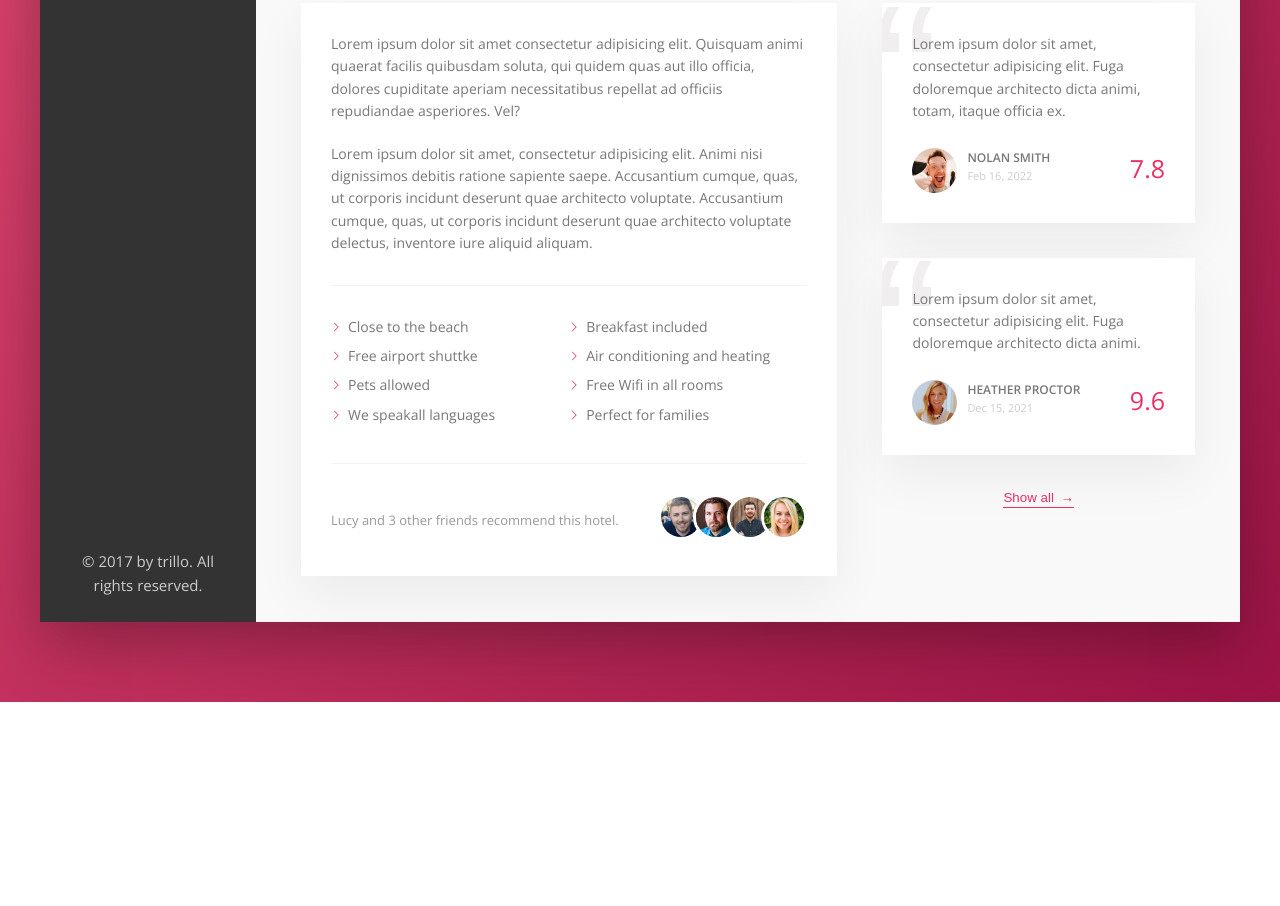
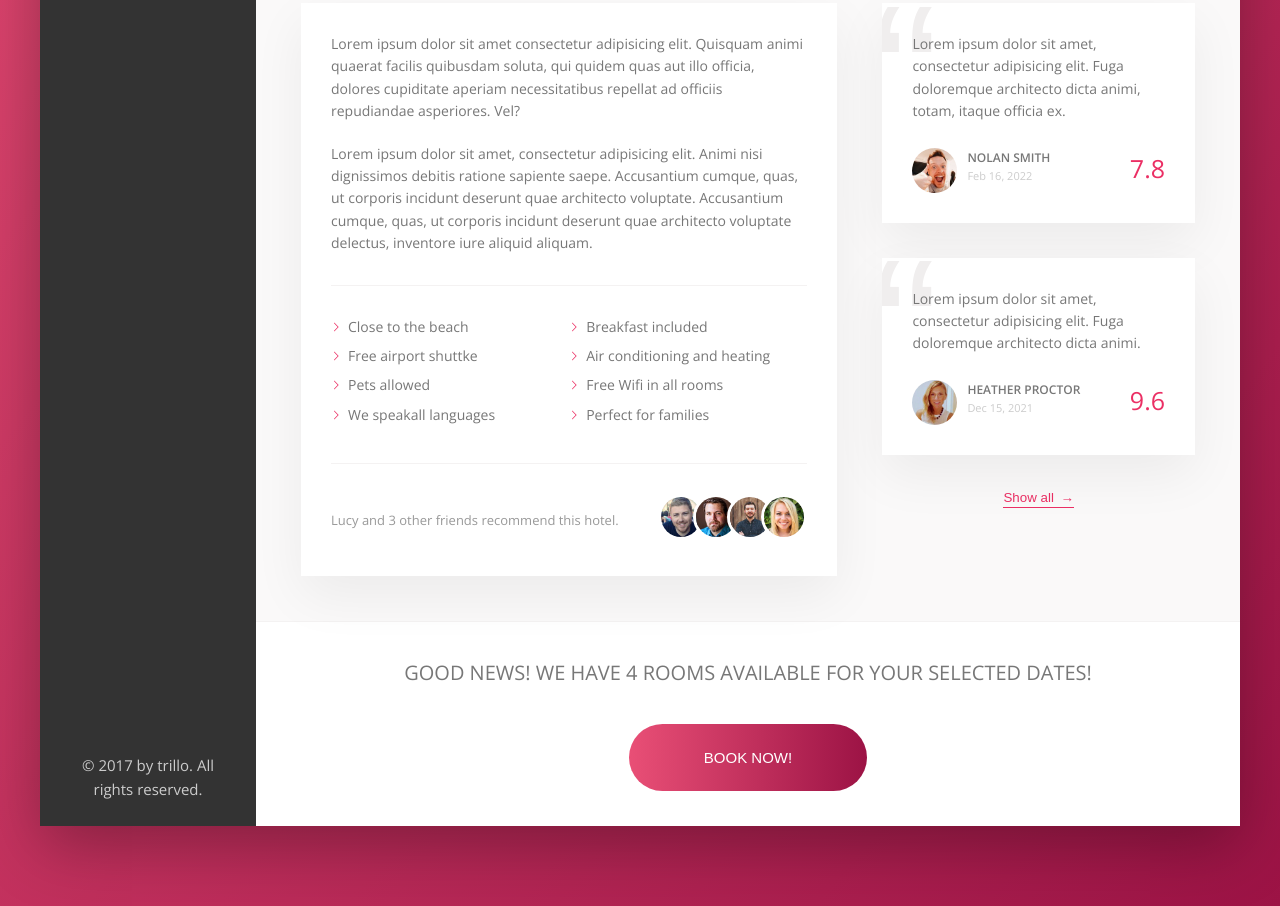
Before and after one commit to tenongene/trillo, a website: page index.html in a window 1280 px wide. Shown: the part 644-1550 px from the top of the page. Before the commit the page ends 1346 px from the top, so only its background shows below. Drawn offline with nearby package versions, Linux system fonts and the light colour scheme.

Commit message:
completion of call to action

```diff
--- a/index.html
+++ b/index.html
@@ -152,26 +152,24 @@
                      </ul>
 
                      <div class="recommend">
-                        <p class="recommend__count">
-                           Lucy and 3 other friends recommend this hotel.
-                        </p>
+                        <p class="recommend__count">Lucy and 3 other friends recommend this hotel.</p>
                         <div class="recommend__friends">
-                           <img src="img/user-3.jpg" alt="friend 1" class="recommend__photo">
-                           <img src="img/user-5.jpg" alt="friend 2" class="recommend__photo">
-                           <img src="img/user-4.jpg" alt="friend 3" class="recommend__photo">
-                           <img src="img/user-6.jpg" alt="friend 4" class="recommend__photo">
+                           <img src="img/user-3.jpg" alt="friend 1" class="recommend__photo" />
+                           <img src="img/user-5.jpg" alt="friend 2" class="recommend__photo" />
+                           <img src="img/user-4.jpg" alt="friend 3" class="recommend__photo" />
+                           <img src="img/user-6.jpg" alt="friend 4" class="recommend__photo" />
                         </div>
                      </div>
                   </div>
-
+                  <!-- //reviews -->
                   <div class="user-reviews">
-
                      <figure class="review">
                         <blockquote class="review__text">
-                           Lorem ipsum dolor sit amet, consectetur adipisicing elit. Fuga doloremque architecto dicta animi, totam, itaque officia ex.
+                           Lorem ipsum dolor sit amet, consectetur adipisicing elit. Fuga doloremque architecto dicta
+                           animi, totam, itaque officia ex.
                         </blockquote>
                         <figcaption class="review__user">
-                           <img src="img/user-1.jpg" alt="user 1" class="review__photo">
+                           <img src="img/user-1.jpg" alt="user 1" class="review__photo" />
                            <div class="review__user-box">
                               <p class="review__user-name">Nolan Smith</p>
                               <p class="review__user-date">Feb 16, 2022</p>
@@ -182,10 +180,11 @@
 
                      <figure class="review">
                         <blockquote class="review__text">
-                           Lorem ipsum dolor sit amet, consectetur adipisicing elit. Fuga doloremque architecto dicta animi.
+                           Lorem ipsum dolor sit amet, consectetur adipisicing elit. Fuga doloremque architecto dicta
+                           animi.
                         </blockquote>
                         <figcaption class="review__user">
-                           <img src="img/user-2.jpg" alt="user 1" class="review__photo">
+                           <img src="img/user-2.jpg" alt="user 1" class="review__photo" />
                            <div class="review__user-box">
                               <p class="review__user-name">Heather Proctor</p>
                               <p class="review__user-date">Dec 15, 2021</p>
@@ -195,8 +194,16 @@
                      </figure>
 
                      <button class="btn-inline">Show all <span>&rarr;</span></button>
+                  </div>
+               </div>
+               <!-- //CTA section -->
 
-                  </div>
+               <div class="cta">
+                  <h2 class="cta__book-now">Good news! We have 4 rooms available for your selected dates!</h2>
+                  <button class="btn">
+                     <span class="btn__visible">Book Now!</span>
+                     <span class="btn__invisible">Only 4 rooms left</span>
+                  </button>
                </div>
             </main>
          </div>
--- a/sass/components.scss
+++ b/sass/components.scss
@@ -362,9 +362,6 @@
       margin-right: auto;
    }
 
-   &__friends {
-   }
-
    &__photo {
       height: 4rem;
       width: 4rem;
@@ -399,7 +396,6 @@
       justify-content: space-between;
 
       &-box {
-
          display: flex;
          flex-direction: column;
          flex-grow: 1;
@@ -408,28 +404,22 @@
       }
 
       &-name {
-
          text-transform: uppercase;
          font-weight: 600;
          font-size: 1.2rem;
-
       }
 
       &-date {
          font-size: 1.1rem;
-         color: var(--color-grey-light-4)
-
+         color: var(--color-grey-light-4);
       }
    }
 
    &__photo {
-      height:4.5rem;
+      height: 4.5rem;
       width: 4.5rem;
       border-radius: 50%;
-
    }
-
-
 
    &__rating {
       font-size: 2.5rem;
@@ -437,7 +427,7 @@
    }
 
    &::before {
-      content: "\201C";
+      content: '\201C';
       position: absolute;
       line-height: 1;
       top: -2.75rem;
@@ -446,6 +436,67 @@
       font-family: Arial, Helvetica, sans-serif;
       color: var(--color-grey-light-3);
       z-index: 1;
-
    }
 }
+
+/// CTA
+
+.cta {
+   padding: 3.5rem 0;
+   text-align: center;
+
+   &__book-now {
+      text-transform: uppercase;
+      font-size: 2rem;
+      font-weight: 300;
+      margin-bottom: 3.5rem;
+   }
+}
+
+.btn {
+   position: relative;
+   font-size: 1.5rem;
+   font-weight: 300;
+   text-transform: uppercase;
+   border-radius: 100px;
+   border: none;
+   background-image: linear-gradient(to right, var(--color-primary-light), var(--color-primary-dark));
+   color: #fff;
+   overflow: hidden;
+
+   & > * {
+      height: 100%;
+      width: 100%;
+      display: inline-block;
+      transition: all 0.2s;
+   }
+
+   &__visible {
+      padding: 2.5rem 7.5rem;
+   }
+
+   &__invisible {
+      position: absolute;
+      padding: 2rem 0;
+      left: 0;
+      top: -100%;
+   }
+
+   &:hover {
+      background-image: linear-gradient(to left, var(--color-primary-light), var(--color-primary-dark));
+      cursor: pointer;
+   }
+
+   &:hover &__visible {
+      transform: translateY(100%);
+   }
+
+   &:hover &__invisible {
+      top: 4px;
+   }
+
+   &:focus {
+      outline: none;
+      animation: pulsate 1s infinite;
+   }
+}
```
Also changed, not shown: css/style.css.
